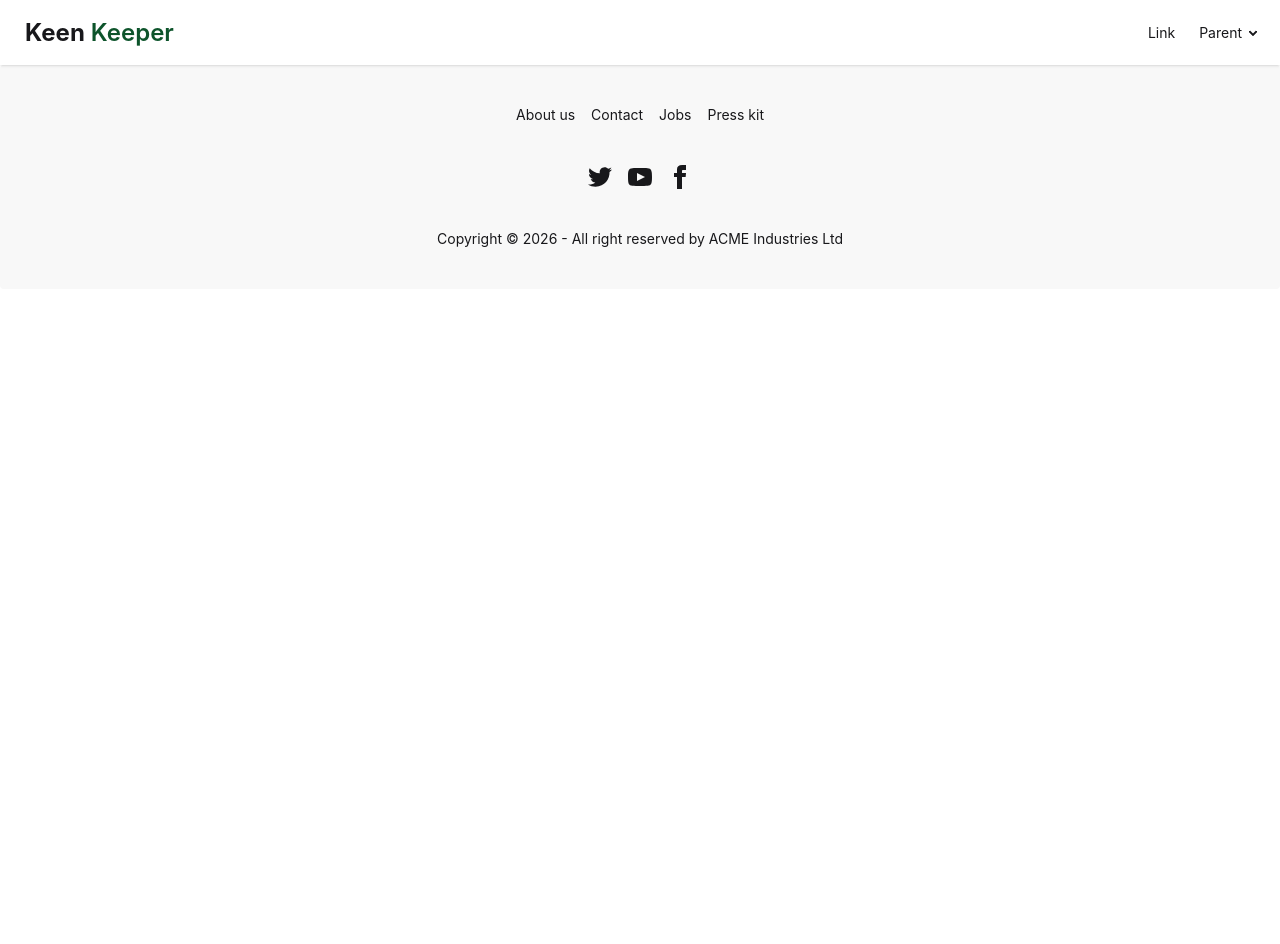
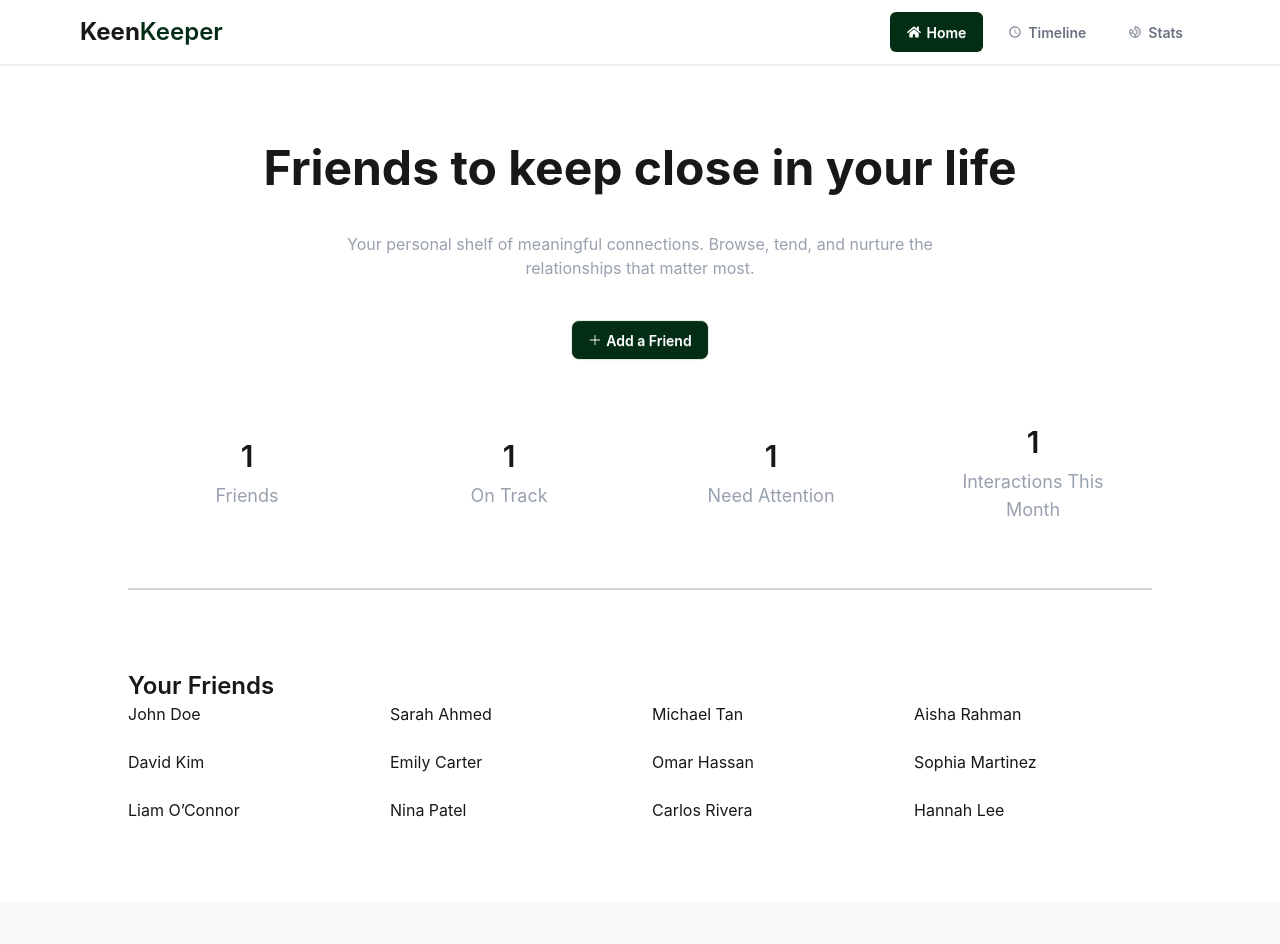
Before and after one commit to Ahmed-Asid/Assignment-7-Keen-Keeper, a React (Vite) app: page / in a window 1280 px wide. Shown: the top 944 px of the page. Before the commit the page ends 800 px from the top, so only its background shows below. Built offline with nearby package versions, Linux system fonts and the light colour scheme.

Commit message:
created navbar, banner and layout for friends display zone and footer

```diff
--- /dev/null
+++ b/public/friends.json
@@ -0,0 +1,146 @@
+[
+  {
+    "id": 1,
+    "name": "John Doe",
+    "picture": "https://randomuser.me/api/portraits/men/1.jpg",
+    "email": "john.doe@example.com",
+    "days_since_contact": 12,
+    "status": "overdue",
+    "tags": ["college", "close friend"],
+    "bio": "Met in university. Love hiking together.",
+    "goal": 10,
+    "next_due_date": "2026-04-20"
+  },
+  {
+    "id": 2,
+    "name": "Sarah Ahmed",
+    "picture": "https://randomuser.me/api/portraits/women/2.jpg",
+    "email": "sarah.ahmed@example.com",
+    "days_since_contact": 13,
+    "status": "almost_due",
+    "tags": ["work", "team"],
+    "bio": "Colleague from my first job. Great at brainstorming.",
+    "goal": 14,
+    "next_due_date": "2026-04-25"
+  },
+  {
+    "id": 3,
+    "name": "Michael Tan",
+    "picture": "https://randomuser.me/api/portraits/men/3.jpg",
+    "email": "michael.tan@example.com",
+    "days_since_contact": 5,
+    "status": "on_track",
+    "tags": ["gym", "fitness"],
+    "bio": "Workout partner. Keeps me motivated.",
+    "goal": 10,
+    "next_due_date": "2026-04-28"
+  },
+  {
+    "id": 4,
+    "name": "Aisha Rahman",
+    "picture": "https://randomuser.me/api/portraits/women/4.jpg",
+    "email": "aisha.rahman@example.com",
+    "days_since_contact": 2,
+    "status": "on_track",
+    "tags": ["family"],
+    "bio": "Cousin who lives nearby. We meet often.",
+    "goal": 10,
+    "next_due_date": "2026-04-30"
+  },
+  {
+    "id": 5,
+    "name": "David Kim",
+    "picture": "https://randomuser.me/api/portraits/men/5.jpg",
+    "email": "david.kim@example.com",
+    "days_since_contact": 16,
+    "status": "overdue",
+    "tags": ["startup", "network"],
+    "bio": "Met at a tech meetup. Loves discussing startups.",
+    "goal": 14,
+    "next_due_date": "2026-04-19"
+  },
+  {
+    "id": 6,
+    "name": "Emily Carter",
+    "picture": "https://randomuser.me/api/portraits/women/6.jpg",
+    "email": "emily.carter@example.com",
+    "days_since_contact": 8,
+    "status": "on_track",
+    "tags": ["school", "best friend"],
+    "bio": "Best friend since school days.",
+    "goal": 12,
+    "next_due_date": "2026-04-26"
+  },
+  {
+    "id": 7,
+    "name": "Omar Hassan",
+    "picture": "https://randomuser.me/api/portraits/men/7.jpg",
+    "email": "omar.hassan@example.com",
+    "days_since_contact": 20,
+    "status": "overdue",
+    "tags": ["travel"],
+    "bio": "Travel buddy from a backpacking trip.",
+    "goal": 15,
+    "next_due_date": "2026-04-18"
+  },
+  {
+    "id": 8,
+    "name": "Sophia Martinez",
+    "picture": "https://randomuser.me/api/portraits/women/8.jpg",
+    "email": "sophia.martinez@example.com",
+    "days_since_contact": 12,
+    "status": "almost_due",
+    "tags": ["art", "creative"],
+    "bio": "Met at an art workshop. Very creative.",
+    "goal": 14,
+    "next_due_date": "2026-04-27"
+  },
+  {
+    "id": 9,
+    "name": "Liam O’Connor",
+    "picture": "https://randomuser.me/api/portraits/men/9.jpg",
+    "email": "liam.oconnor@example.com",
+    "days_since_contact": 9,
+    "status": "almost_due",
+    "tags": ["football"],
+    "bio": "Teammate from local football club.",
+    "goal": 11,
+    "next_due_date": "2026-04-22"
+  },
+  {
+    "id": 10,
+    "name": "Nina Patel",
+    "picture": "https://randomuser.me/api/portraits/women/10.jpg",
+    "email": "nina.patel@example.com",
+    "days_since_contact": 4,
+    "status": "on_track",
+    "tags": ["volunteer"],
+    "bio": "Met during a volunteer program.",
+    "goal": 10,
+    "next_due_date": "2026-04-29"
+  },
+  {
+    "id": 11,
+    "name": "Carlos Rivera",
+    "picture": "https://randomuser.me/api/portraits/men/11.jpg",
+    "email": "carlos.rivera@example.com",
+    "days_since_contact": 18,
+    "status": "overdue",
+    "tags": ["music"],
+    "bio": "Bandmate from college music group.",
+    "goal": 14,
+    "next_due_date": "2026-04-16"
+  },
+  {
+    "id": 12,
+    "name": "Hannah Lee",
+    "picture": "https://randomuser.me/api/portraits/women/12.jpg",
+    "email": "hannah.lee@example.com",
+    "days_since_contact": 9,
+    "status": "almost_due",
+    "tags": ["neighbor"],
+    "bio": "Friendly neighbor who loves cooking.",
+    "goal": 10,
+    "next_due_date": "2026-04-21"
+  }
+]
--- a/src/Pages/homepage/Homepage.jsx
+++ b/src/Pages/homepage/Homepage.jsx
@@ -1,9 +1,12 @@
 import React from 'react';
+import Banner from '../../components/home/Banner';
+import Friends from '../../components/home/friends/Friends';
 
 const Homepage = () => {
     return (
-        <div>
-
+        <div className='my-20 w-[80%] mx-auto'>
+            <Banner />
+            <Friends />
         </div>
     );
 };
--- /dev/null
+++ b/src/components/home/Banner.jsx
@@ -0,0 +1,38 @@
+import React from 'react';
+import { BsPlusLg } from 'react-icons/bs';
+
+const Banner = () => {
+    return (
+        <div className='flex flex-col gap-10 items-center text-center mb-10'>
+            <h1 className='text-5xl font-bold'>Friends to keep close in your life</h1>
+            <p className='text-gray-400'>Your personal shelf of meaningful connections. Browse, tend, and nurture the <br />
+                relationships that matter most.</p>
+
+            <button className='bg-green-950 gap-1 text-white rounded-lg btn'><BsPlusLg /> Add a Friend</button>
+
+
+            <div className='grid grid-cols-4 gap-6'>
+                <div className='flex flex-col items-center justify-center gap-2 rounded-lg p-6'>
+                    <h2 className='text-3xl font-semibold'>1</h2>
+                    <p className='text-lg text-gray-400'>Friends</p>
+                </div>
+                <div className='flex flex-col items-center justify-center gap-2 rounded-lg p-6'>
+                    <h2 className='text-3xl font-semibold'>1</h2>
+                    <p className='text-lg text-gray-400'>On Track</p>
+                </div>
+                <div className='flex flex-col items-center justify-center gap-2 rounded-lg p-6'>
+                    <h2 className='text-3xl font-semibold'>1</h2>
+                    <p className='text-lg text-gray-400'>Need Attention</p>
+                </div>
+                <div className='flex flex-col items-center justify-center gap-2 rounded-lg p-6'>
+                    <h2 className='text-3xl font-semibold'>1</h2>
+                    <p className='text-lg text-gray-400'>Interactions This Month</p>
+                </div>
+            </div>
+
+            <hr className='border border-gray-300 w-full mb-10' />
+        </div>
+    );
+};
+
+export default Banner;
--- /dev/null
+++ b/src/components/home/friends/Friends.jsx
@@ -0,0 +1,21 @@
+import React, { use } from 'react';
+import Friend from './friendui/Friend';
+
+const friendsPromise = fetch('/friends.json').then((res) => res.json());
+
+const Friends = () => {
+    const friends = use(friendsPromise);
+
+    return (
+        <div>
+            <h3 className='text-2xl font-semibold'>Your Friends</h3>
+            <div className='grid grid-cols-4 gap-6'>
+                {
+                    friends.map(friend => <Friend key={friend.id} friend={friend}></Friend>)
+                }
+            </div>
+        </div>
+    );
+};
+
+export default Friends;
--- /dev/null
+++ b/src/components/home/friends/friendui/Friend.jsx
@@ -0,0 +1,11 @@
+import React from 'react';
+
+const Friend = ({ friend }) => {
+    return (
+        <div>
+            <h3>{friend.name}</h3>
+        </div>
+    );
+};
+
+export default Friend;
--- a/src/components/shared/Navbar.jsx
+++ b/src/components/shared/Navbar.jsx
@@ -1,26 +1,21 @@
 import React from 'react';
-import { Link } from 'react-router';
+import { FaHome } from 'react-icons/fa';
+import { IoMdTime } from 'react-icons/io';
+import { PiChartDonutDuotone } from 'react-icons/pi';
+import { Link, NavLink } from 'react-router';
 
 const Navbar = () => {
     return (
         <div>
-            <div className="navbar bg-base-100 shadow-sm">
+            <div className="navbar bg-base-100 shadow-sm px-20">
                 <div className="flex-1">
-                    <Link to='/' className="btn btn-ghost text-xl"><span className='text-2xl font-bold'>Keen</span><span className='text-green-900 text-2xl font-semibold'>Keeper</span></Link>
+                    <Link to='/'><span className='text-2xl font-bold'>Keen</span><span className='text-green-950 text-2xl font-semibold'>Keeper</span></Link>
                 </div>
-                <div className="flex-none">
-                    <ul className="menu menu-horizontal px-1">
-                        <li><a>Link</a></li>
-                        <li>
-                            <details>
-                                <summary>Parent</summary>
-                                <ul className="bg-base-100 rounded-t-none p-2">
-                                    <li><a>Link 1</a></li>
-                                    <li><a>Link 2</a></li>
-                                </ul>
-                            </details>
-                        </li>
-                    </ul>
+
+                <div className='flex gap-2 font-semibold text-gray-500'>
+                    <NavLink to='/' className={({ isActive }) => `btn btn-ghost rounded-md ${isActive ? 'text-white bg-green-950' : ''}`}><FaHome /> Home</NavLink>
+                    <NavLink to='/timeline' className={({ isActive }) => `btn btn-ghost rounded-md ${isActive ? 'text-white bg-green-950' : ''}`}><IoMdTime /> Timeline</NavLink>
+                    <NavLink to='/stats' className={({ isActive }) => `btn btn-ghost rounded-md ${isActive ? 'text-white bg-green-950' : ''}`}><PiChartDonutDuotone /> Stats</NavLink>
                 </div>
             </div>
         </div>
```
